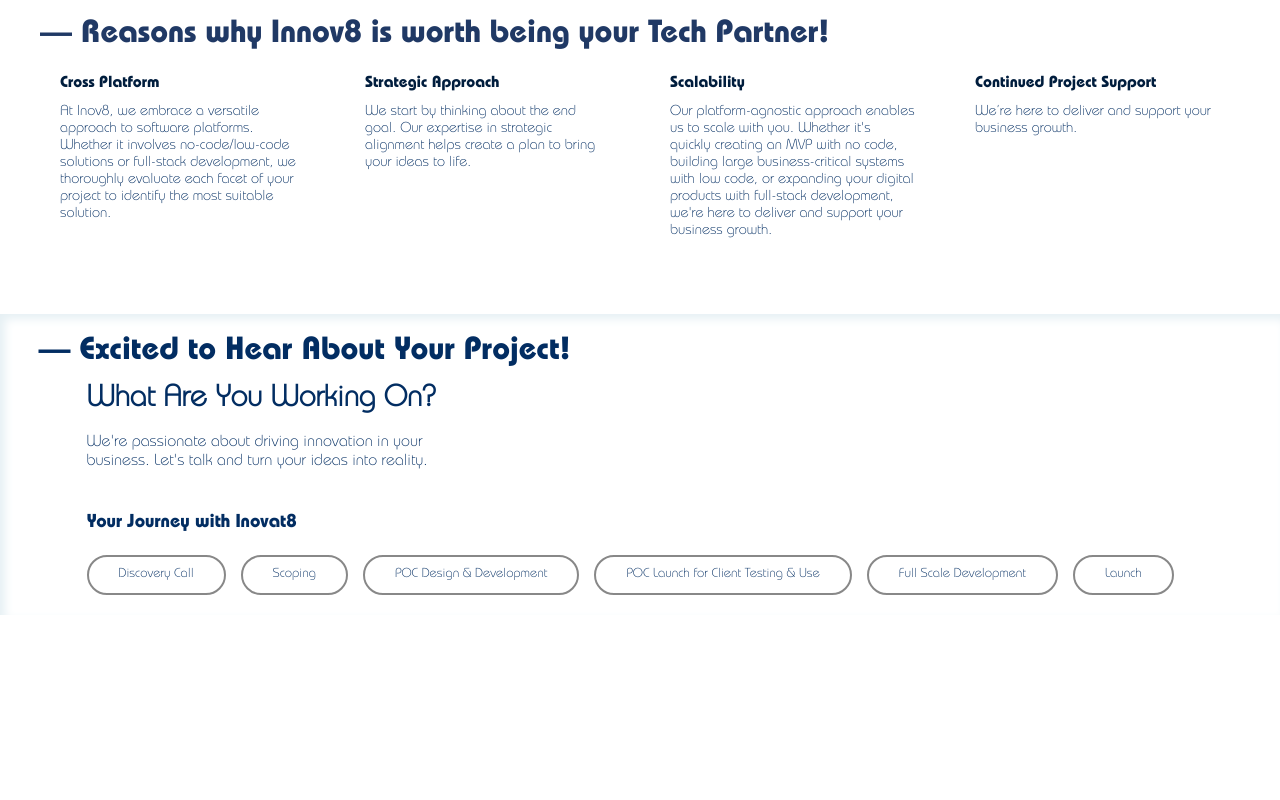
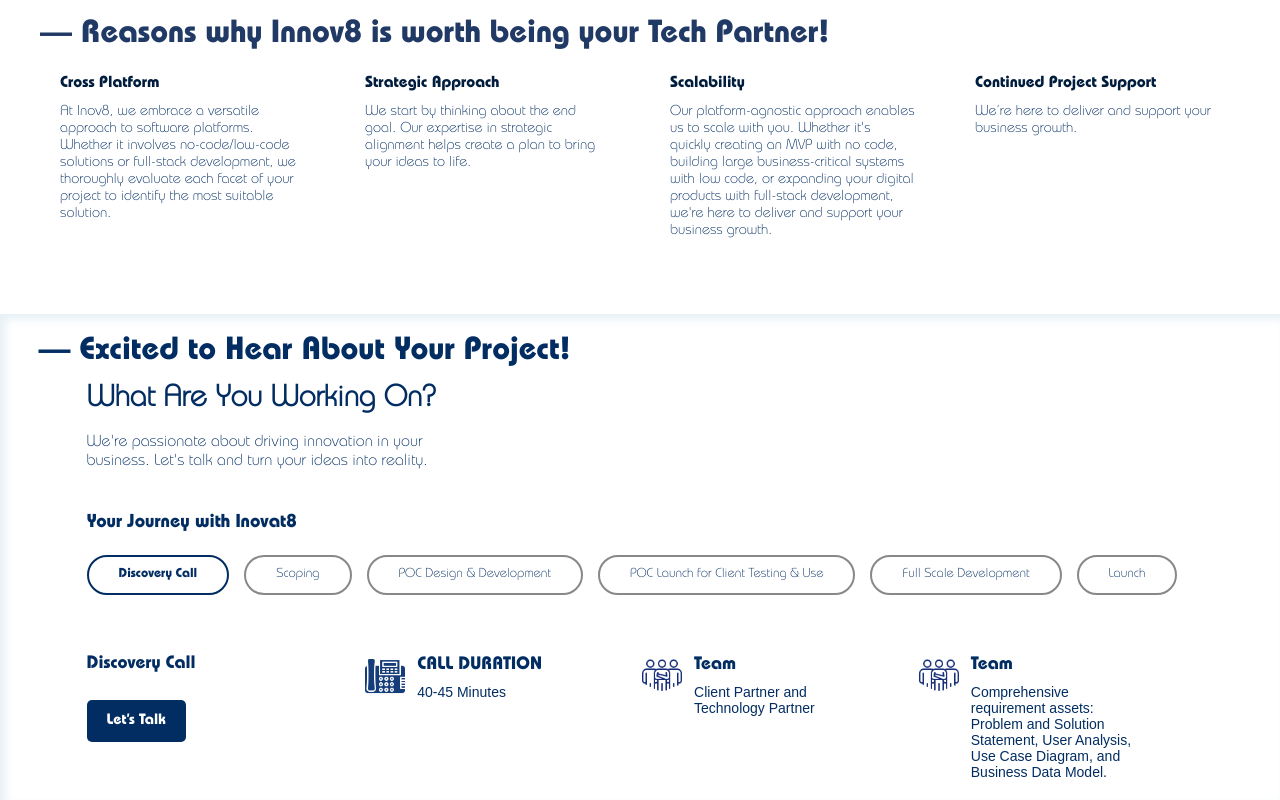
Before and after one commit to MirUmair/Inovat8, a React (Create React App) app: page / in a window 1280 px wide. Shown: the part 1105-1905 px from the top of the page. Before the commit the page ends 1720 px from the top, so only its background shows below. Built offline with nearby package versions, Linux system fonts and the light colour scheme.

Commit message:
Update BottomPage.js

```diff
--- a/src/pages/BottomPage.js
+++ b/src/pages/BottomPage.js
@@ -8,7 +8,7 @@
         threshold: 0.1,    // Trigger when 10% of the component is visible
       });
     // State to manage which section is active
-    const [activeSection, setActiveSection] = useState(null);
+    const [activeSection, setActiveSection] = useState('discovery');
     // Function to set active section
     const handleSectionClick = (section) => {
         setActiveSection(section);
```
